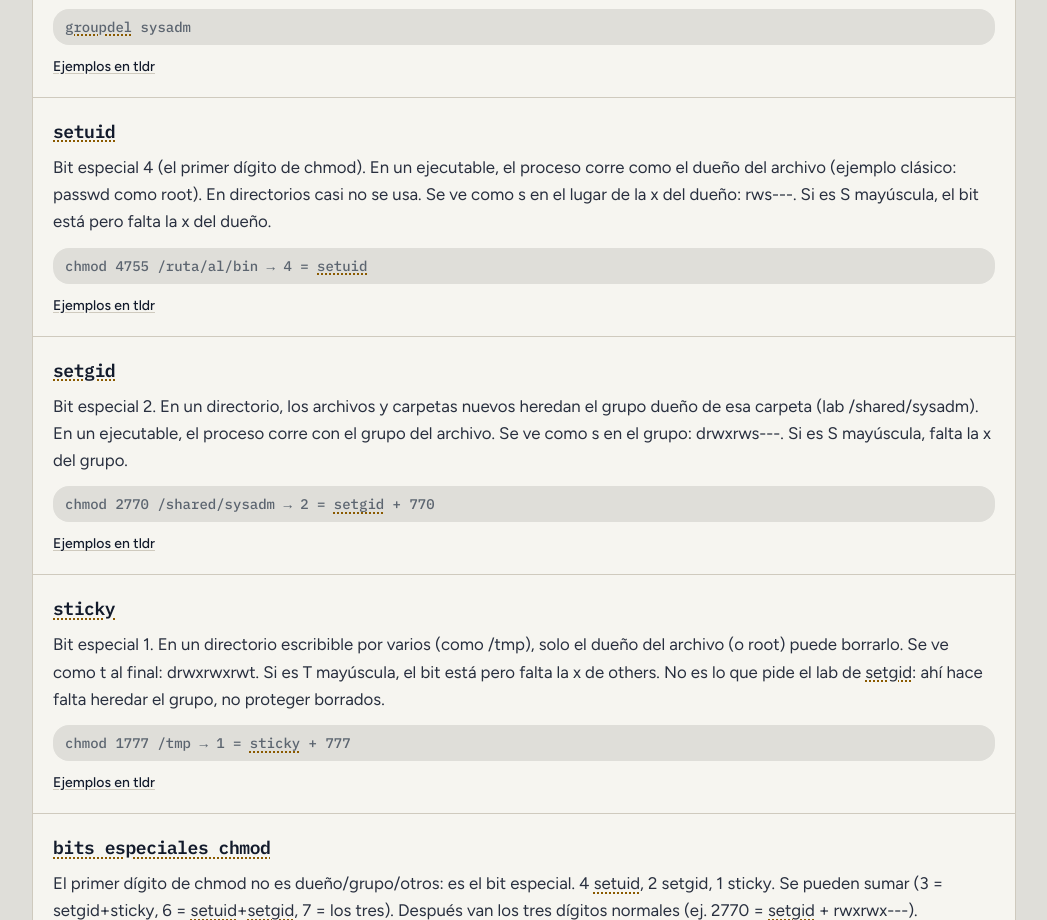
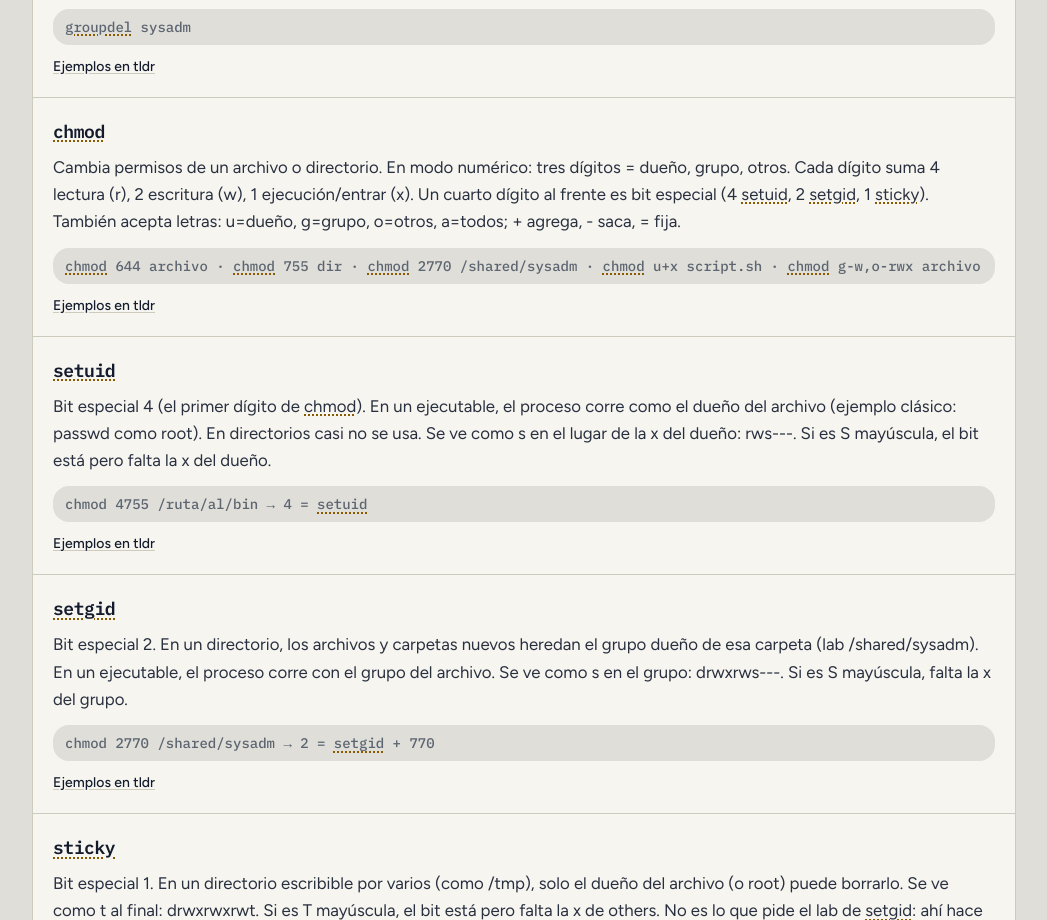
Before and after one commit to arceprogramando/rhcsa-lab-practices, an Astro site: page /glosario in a window 1280 px wide. Shown: the part 1758-2678 px from the top of the page, without its empty margins (116-1163 px from the left). Built offline with nearby package versions, Linux system fonts and the light colour scheme; Astro itself is replaced by a stand-in of ours.

Commit message:
feat: chmod en glosario y ranking por titulo

```diff
--- a/src/components/GlossaryPage.astro
+++ b/src/components/GlossaryPage.astro
@@ -108,11 +108,19 @@ const entries = glossaryFor(locale);
       if (example) example.innerHTML = highlight(entry.dataset.example ?? "", query);
     }
 
+    function rank(entry: HTMLElement, q: string): number {
+      if (!q) return 0;
+      const term = (entry.dataset.term ?? "").toLowerCase();
+      if (term === q) return 0;
+      if (term.startsWith(q)) return 1;
+      if (term.includes(q)) return 2;
+      return 3;
+    }
+
     const filter = () => {
       const q = input.value.trim();
       const qLower = q.toLowerCase();
-      let shown = 0;
-      for (const entry of entries) {
+      const visible = entries.filter((entry) => {
         const haystack = [
           entry.dataset.term ?? "",
           entry.dataset.definition ?? "",
@@ -122,13 +130,19 @@ const entries = glossaryFor(locale);
           .toLowerCase();
         const match = !qLower || haystack.includes(qLower);
         entry.classList.toggle("hidden", !match);
-        if (match) {
-          paint(entry, qLower);
-          shown += 1;
-        }
+        if (match) paint(entry, qLower);
+        return match;
+      });
+      if (qLower) {
+        visible.sort(
+          (a, b) =>
+            rank(a, qLower) - rank(b, qLower) ||
+            (a.dataset.term ?? "").localeCompare(b.dataset.term ?? ""),
+        );
       }
-      empty.classList.toggle("hidden", shown > 0);
-      list.classList.toggle("hidden", shown === 0);
+      for (const entry of qLower ? visible : entries) list.append(entry);
+      empty.classList.toggle("hidden", visible.length > 0);
+      list.classList.toggle("hidden", visible.length === 0);
     };
     input.addEventListener("input", filter);
   }
--- a/src/lib/glossary.ts
+++ b/src/lib/glossary.ts
@@ -72,6 +72,13 @@ const es: GlossaryEntry[] = [
       "Borra un grupo. No puede ser el grupo primario de nadie: si falla, mirá getent group NOMBRE y cambiá el primario con usermod -g OTRO usuario, o borrá esos usuarios. Si el grupo solo era secundario (como sysadm en el lab), groupdel alcanza.",
     example: "groupdel sysadm",
     tldr: { page: "groupdel", platform: "linux" },
+  },
+  {
+    term: "chmod",
+    definition:
+      "Cambia permisos de un archivo o directorio. En modo numérico: tres dígitos = dueño, grupo, otros. Cada dígito suma 4 lectura (r), 2 escritura (w), 1 ejecución/entrar (x). Un cuarto dígito al frente es bit especial (4 setuid, 2 setgid, 1 sticky). También acepta letras: u=dueño, g=grupo, o=otros, a=todos; + agrega, - saca, = fija.",
+    example: "chmod 644 archivo · chmod 755 dir · chmod 2770 /shared/sysadm · chmod u+x script.sh · chmod g-w,o-rwx archivo",
+    tldr: { page: "chmod" },
   },
   {
     term: "setuid",
@@ -154,6 +161,13 @@ const en: GlossaryEntry[] = [
     tldr: { page: "groupdel", platform: "linux" },
   },
   {
+    term: "chmod",
+    definition:
+      "Changes permissions on a file or directory. Numeric mode: three digits = owner, group, others. Each digit adds 4 read (r), 2 write (w), 1 execute/enter (x). A leading fourth digit is the special bit (4 setuid, 2 setgid, 1 sticky). Letter form also works: u=owner, g=group, o=others, a=all; + adds, - removes, = sets.",
+    example: "chmod 644 file · chmod 755 dir · chmod 2770 /shared/sysadm · chmod u+x script.sh · chmod g-w,o-rwx file",
+    tldr: { page: "chmod" },
+  },
+  {
     term: "setuid",
     definition:
       "Special bit 4 (the first digit of chmod). On an executable, the process runs as the file's owner (classic example: passwd as root). Almost unused on directories. Shows as s in the owner's x place: rws---. A capital S means the bit is on but owner execute is missing.",
--- a/src/scripts/glossary-popup.ts
+++ b/src/scripts/glossary-popup.ts
@@ -109,6 +109,16 @@ function closePopup(): void {
   hideDetail();
 }
 
+/** Lower = better. Title beats definition/example. */
+function glossaryRank(entry: GlossaryEntry, q: string): number {
+  if (!q) return 0;
+  const term = entry.term.toLowerCase();
+  if (term === q) return 0;
+  if (term.startsWith(q)) return 1;
+  if (term.includes(q)) return 2;
+  return 3;
+}
+
 function renderResults(query: string): void {
   if (!results || !empty) return;
   const q = query.trim().toLowerCase();
@@ -126,6 +136,9 @@ function renderResults(query: string): void {
     const hay = `${entry.term} ${entry.definition} ${entry.example ?? ""}`.toLowerCase();
     return hay.includes(q);
   });
+  if (q) {
+    matches.sort((a, b) => glossaryRank(a, q) - glossaryRank(b, q) || a.term.localeCompare(b.term));
+  }
   const visible = selectedTerm
     ? matches.filter((entry) => entry.term.toLowerCase() === selectedTerm!.toLowerCase())
     : matches;
```
